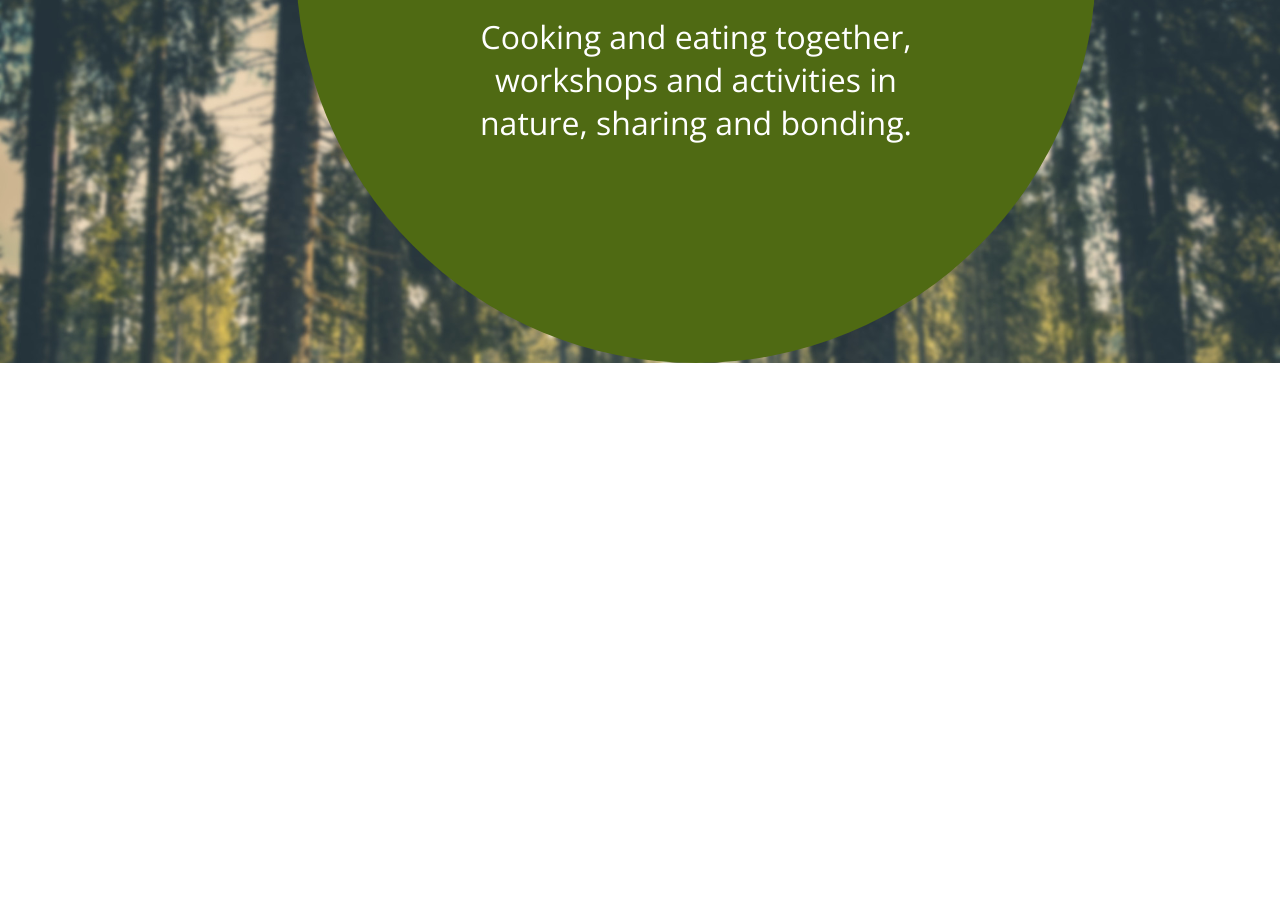
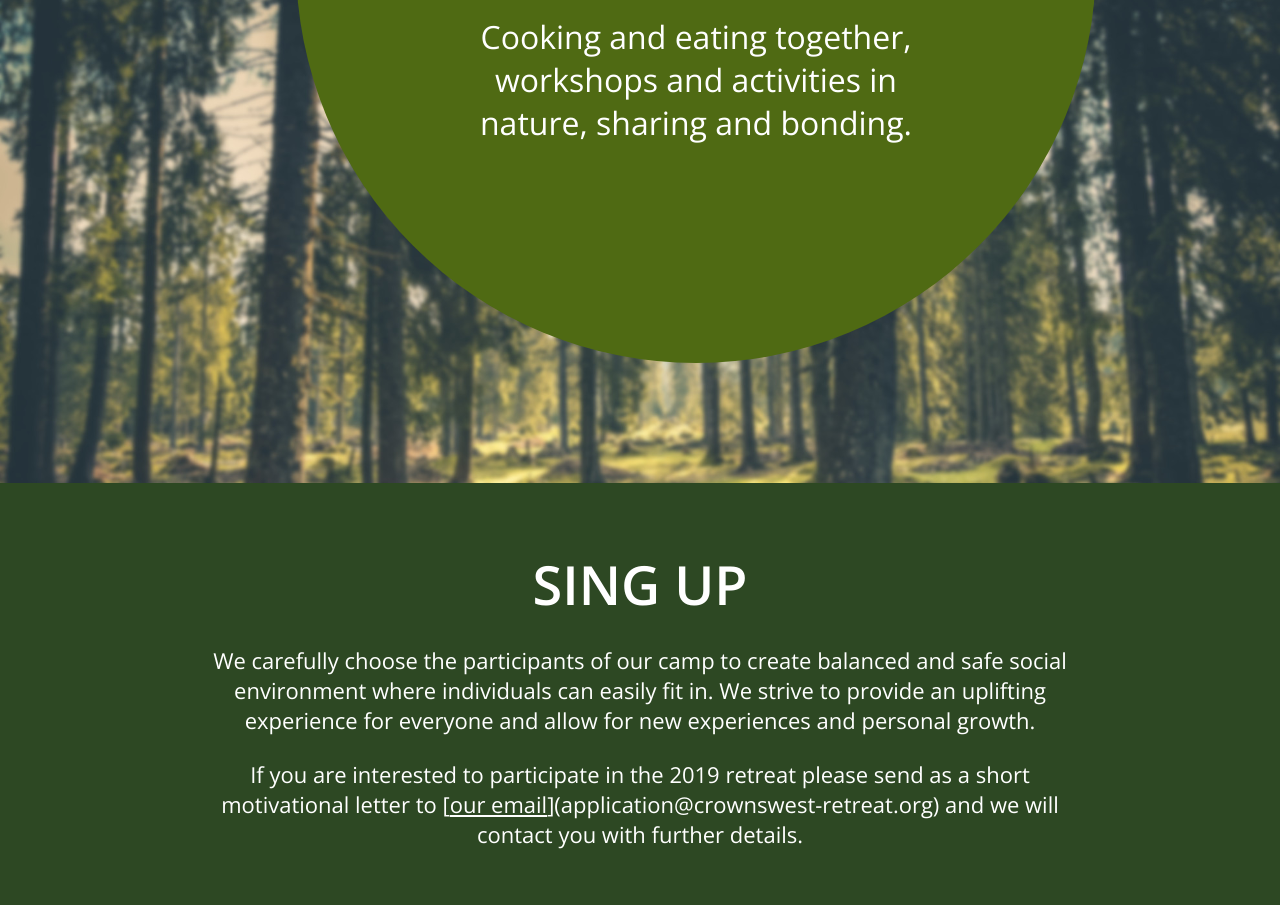
Before and after one commit to crash963/retreat, a plain HTML site: page index.html in a window 1280 px wide. Shown: the part 2651-3556 px from the top of the page. Before the commit the page ends 3014 px from the top, so only its background shows below. Drawn offline with nearby package versions, Linux system fonts and the light colour scheme.

Commit message:
finished excercise"

```diff
--- a/index.html
+++ b/index.html
@@ -46,5 +46,20 @@
         </p>
       </div>
     </section>
+    <footer>
+      <h2>SING UP</h2>
+      <p class="footer-paragraphs">
+        We carefully choose the participants of our camp to create balanced and
+        safe social environment where individuals can easily fit in. We strive
+        to provide an uplifting experience for everyone and allow for new
+        experiences and personal growth.
+      </p>
+      <p class="footer-paragraphs">
+        If you are interested to participate in the 2019 retreat please send as
+        a short motivational letter to [<a href="#">our email</a
+        >](application@crownswest-retreat.org) and we will contact you with
+        further details.
+      </p>
+    </footer>
   </body>
 </html>
--- a/style.css
+++ b/style.css
@@ -11,6 +11,7 @@ html {
 .main {
   background: white url(img/bg.jpg) center/cover no-repeat fixed;
   text-align: center;
+  padding-bottom: 15vh;
 }
 
 h1 {
@@ -23,7 +24,7 @@ h1 {
 .heading-text {
   color: white;
   margin-top: 5%;
-  width: 65%;
+  width: 70vw;
   font-size: 32px;
   font-weight: 700;
   margin-left: auto;
@@ -71,3 +72,27 @@ h1 {
   margin-left: auto;
   margin-right: auto;
 }
+
+footer {
+  background-color: #2d4823;
+  color: white;
+  text-align: center;
+  padding-bottom: 7vh;
+}
+
+h2 {
+  font-size: 54px;
+  padding-top: 8vh;
+}
+
+.footer-paragraphs {
+  padding-top: 3vh;
+  width: 70vw;
+  margin-left: auto;
+  margin-right: auto;
+  font-size: 22px;
+}
+
+a {
+  color: white;
+}
```
